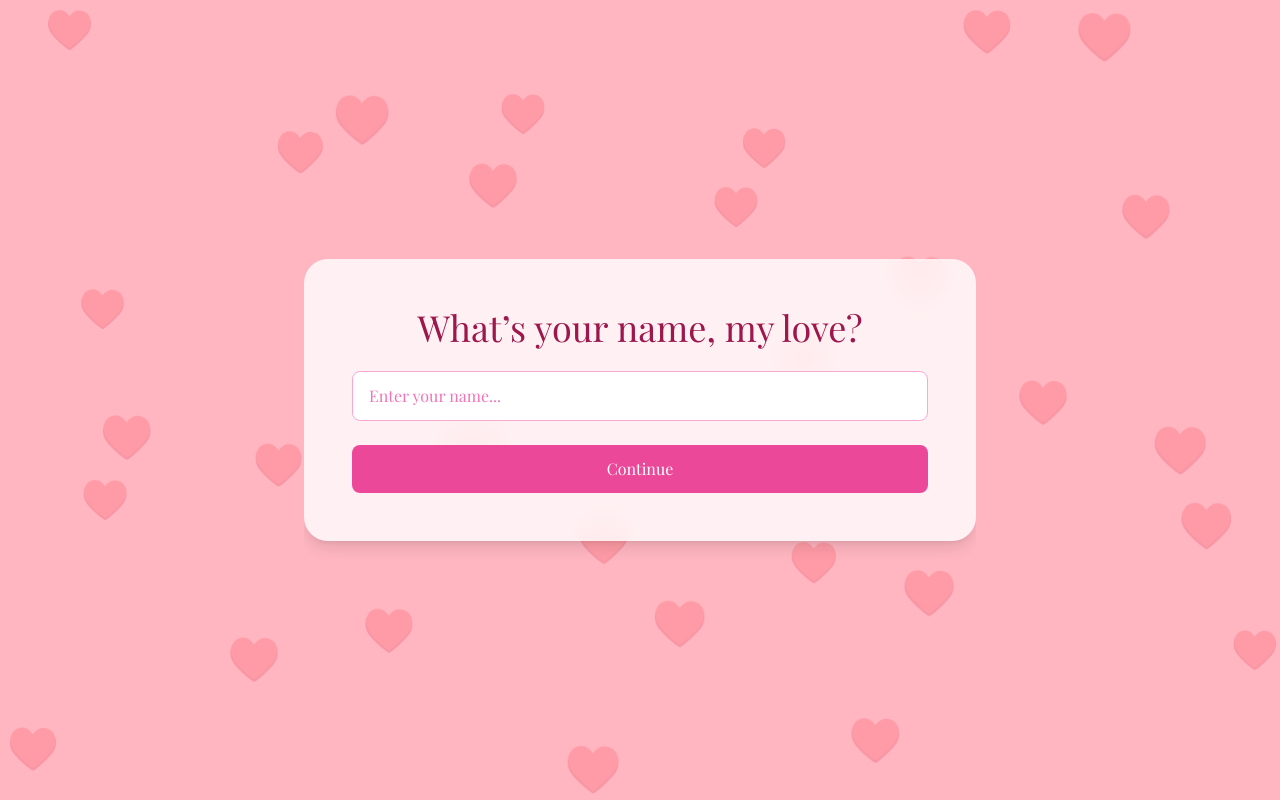
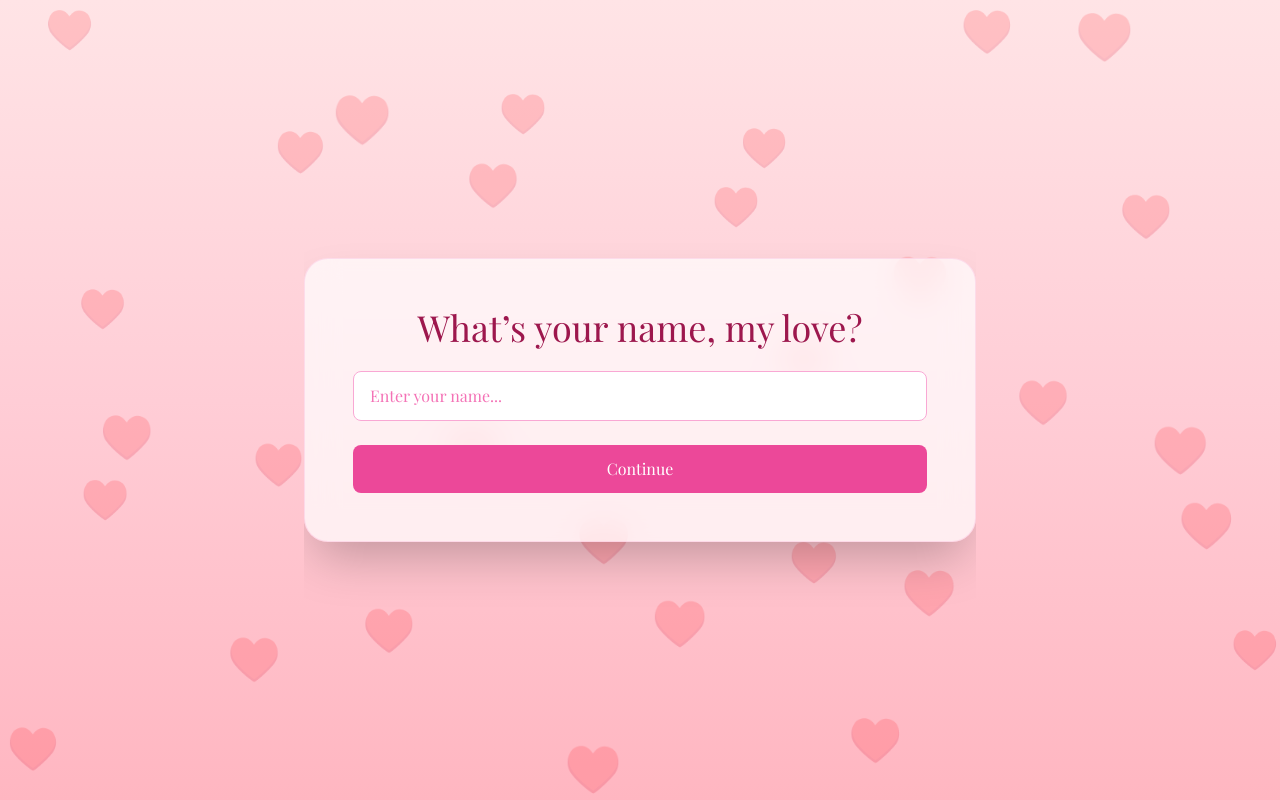
Before and after one commit to dinesh-git17/animated-love-letter, a Next.js app: page / in a window 1280 px wide. Built offline with nearby package versions, Linux system fonts and the light colour scheme.

Commit message:
updated some styling

```diff
--- a/src/app/page.tsx
+++ b/src/app/page.tsx
@@ -46,14 +46,14 @@ export default function Home() {
 
   const motionProps = {
     variants: {
-      initial: { opacity: 0, scale: 0.95 },
-      animate: { opacity: 1, scale: 1 },
-      exit: { opacity: 0, scale: 0.95 },
+      initial: { opacity: 0, y: 40, scale: 0.95 },
+      animate: { opacity: 1, y: 0, scale: 1 },
+      exit: { opacity: 0, y: 40, scale: 0.95 },
     },
     initial: "initial",
     animate: "animate",
     exit: "exit",
-    transition: { duration: 0.6 },
+    transition: { duration: 0.8 },
   };
 
   const letter1 = `Dear Carolina,
@@ -143,7 +143,7 @@ Dinn`;
       const timeout = setTimeout(() => {
         setTypedWords((prev) => [...prev, words1[wordIndex]]);
         setWordIndex((prev) => prev + 1);
-      }, 180);
+      }, 220);
       return () => clearTimeout(timeout);
     }
   }, [wordIndex, stage]);
@@ -153,19 +153,21 @@ Dinn`;
       const timeout = setTimeout(() => {
         setTypedWords2((prev) => [...prev, words2[wordIndex2]]);
         setWordIndex2((prev) => prev + 1);
-      }, 180);
+      }, 220);
       return () => clearTimeout(timeout);
     }
   }, [wordIndex2, stage]);
 
   useEffect(() => {
-    if ((stage === "letter" || stage === "letter2") && audioRef.current) {
+    if (stage === "letter" && audioRef.current) {
+      audioRef.current.volume = 0.95;
       audioRef.current.play().catch(() => {});
     }
   }, [stage]);
 
+
   useEffect(() => {
-    scrollRef.current?.scrollIntoView({ behavior: "smooth" });
+    scrollRef.current?.scrollIntoView({ behavior: "smooth", block: "end" });
   }, [typedWords, typedWords2]);
 
   useEffect(() => {
@@ -183,20 +185,11 @@ Dinn`;
 
   if (!hasMounted) return null;
 
-  // Layout & variants to be reused
   const cardBase =
-    "bg-white/80 p-8 sm:p-12 rounded-3xl shadow-lg backdrop-blur-md max-w-2xl w-full text-center overflow-hidden";
-
-  const variants = {
-    initial: { opacity: 0, scale: 0.95 },
-    animate: { opacity: 1, scale: 1 },
-    exit: { opacity: 0, scale: 0.95 },
-  };
-
-  const transition = { duration: 0.6 };
+    "bg-white/70 p-8 sm:p-12 rounded-3xl shadow-2xl backdrop-blur-lg border border-pink-300/30 max-w-2xl w-full text-center overflow-hidden";
 
   return (
-    <div className="relative w-screen h-screen bg-[#FFB6C1] overflow-hidden px-4">
+    <div className="relative w-screen h-screen bg-gradient-to-b from-[#ffe4e6] via-[#ffcdd6] to-[#ffb6c1] overflow-hidden px-4">
       <FloatingHearts />
       <audio ref={audioRef} src="/love_theme.mp3" loop />
       <div className="relative z-10 w-full h-full max-w-2xl mx-auto overflow-y-auto min-h-screen py-6">
@@ -252,11 +245,7 @@ Dinn`;
             {(stage === "letter" || stage === "letter2") && (
               <motion.div
                 key={stage}
-                variants={variants}
-                initial="initial"
-                animate="animate"
-                exit="exit"
-                transition={transition}
+                {...motionProps}
                 className={`${cardBase} text-left text-pink-800 whitespace-pre-line leading-relaxed relative`}
               >
                 {(stage === "letter" && wordIndex >= words1.length) ||
@@ -350,30 +339,17 @@ Dinn`;
             {stage === "ending" && (
               <motion.div
                 key="ending"
-                variants={variants}
-                initial="initial"
-                animate="animate"
-                exit="exit"
-                transition={transition}
+                {...motionProps}
                 className={`${cardBase} flex flex-col items-center justify-center`}
               >
-                {/* Heart Fill with Fade */}
-                <svg
-                  viewBox="0 0 32 29.6"
-                  className="w-32 h-32 mb-6 animate-heartFade"
-                >
+                <svg viewBox="0 0 32 29.6" className="w-32 h-32 mb-6 animate-heartFade">
                   <path
                     d="M23.6,0c-3.4,0-6.4,2.1-7.6,5.1C14.8,2.1,11.8,0,8.4,0C3.8,0,0,3.8,0,8.4c0,7,7.6,11.7,16,21.2
-                    c8.4-9.6,16-14.2,16-21.2C32,3.8,28.2,0,23.6,0z"
+                      c8.4-9.6,16-14.2,16-21.2C32,3.8,28.2,0,23.6,0z"
                     fill="#f43f5e"
                   />
                 </svg>
-
-                {/* Centered Handwritten Text */}
-                <svg
-                  viewBox="0 0 300 80"
-                  className="w-full max-w-xs sm:max-w-md stroke-pink-700"
-                >
+                <svg viewBox="0 0 300 80" className="w-full max-w-xs sm:max-w-md stroke-pink-700">
                   <text
                     x="50%"
                     y="50"
@@ -391,12 +367,10 @@ Dinn`;
                 </svg>
               </motion.div>
             )}
-
           </AnimatePresence>
         </div>
       </div>
 
-      {/* GLOBAL STYLES */}
       <style jsx global>{`
         @keyframes blink {
           0%, 100% { opacity: 1; }
@@ -436,18 +410,18 @@ Dinn`;
           animation: writeText 3s ease forwards;
         }
 
-        @keyframes heartFill {
-          0% {
+        @keyframes heartFade {
+          from {
             transform: scale(0.5);
             opacity: 0;
           }
-          100% {
+          to {
             transform: scale(1);
             opacity: 1;
           }
         }
-        .animate-heartFill {
-          animation: heartFill 2s ease-in-out forwards;
+        .animate-heartFade {
+          animation: heartFade 2s ease-in-out forwards;
         }
       `}</style>
     </div>
```
